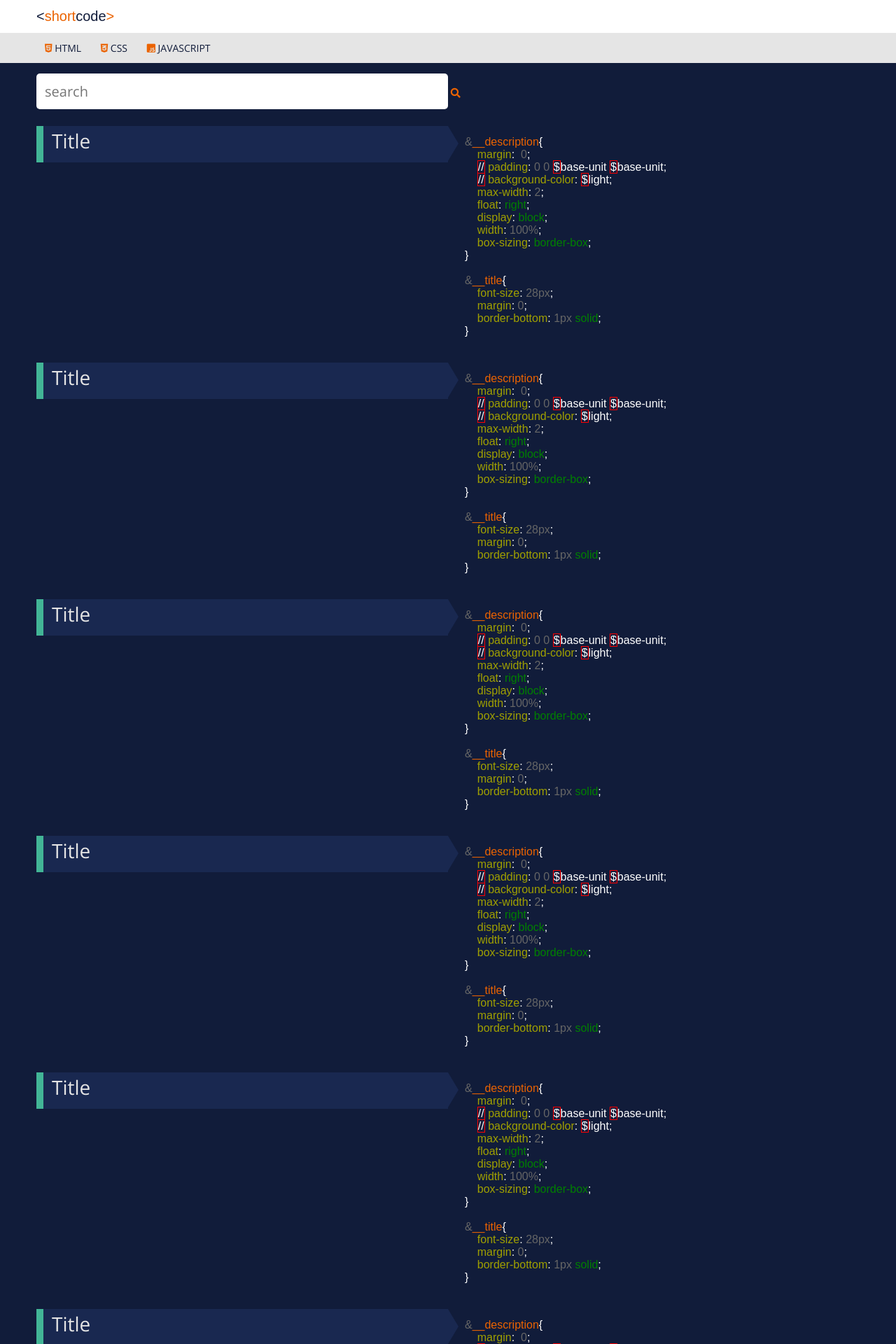
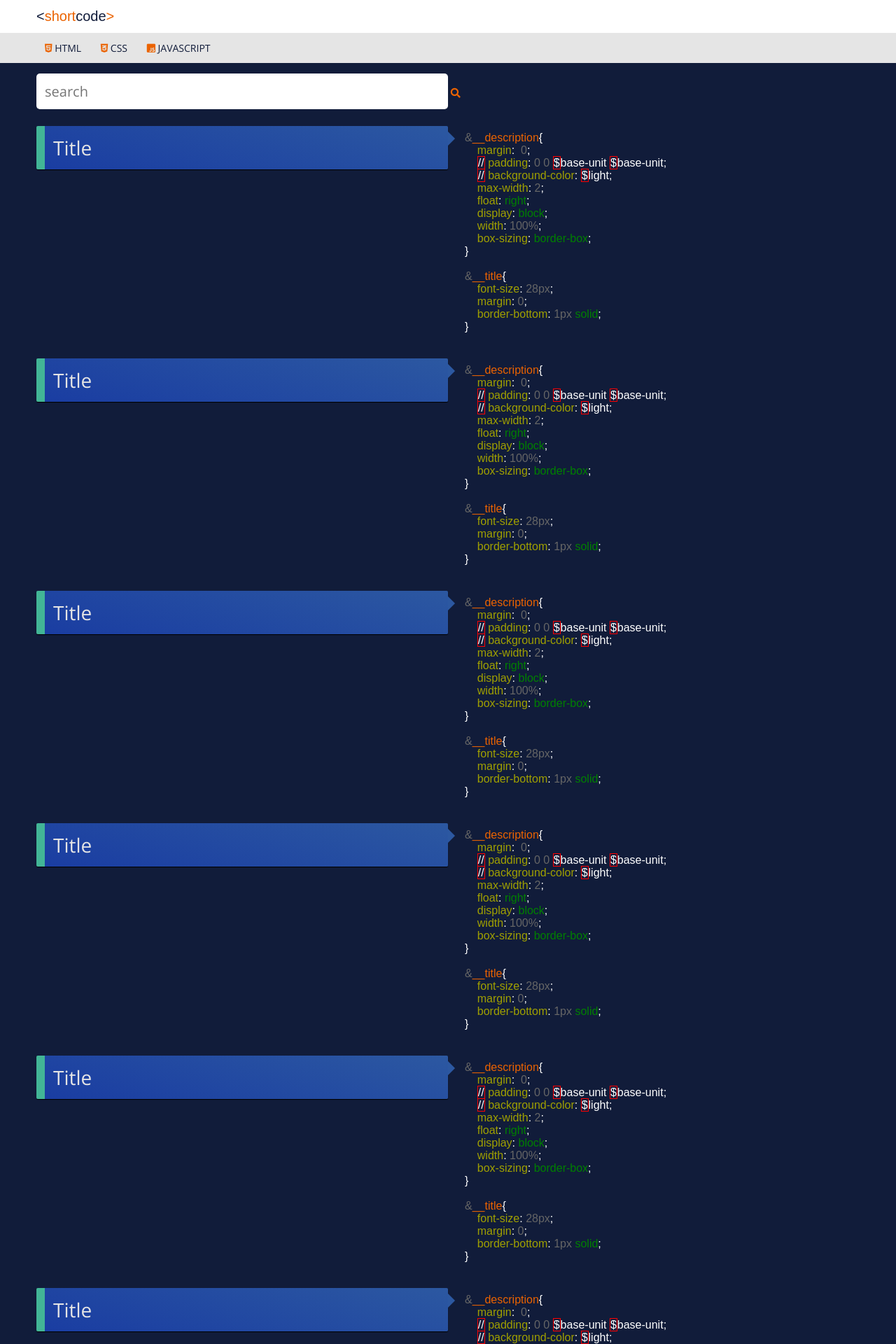
Before and after one commit to proochster/shortcode, a Jekyll site: the page built from index.html, in a window 1280 px wide. Shown: the top 1920 px of the page at 70% size. Built offline with Jekyll 4.4.1, drawn with Linux system fonts in a browser that asks for light colours; some web fonts are replaced.

Commit message:
^ Page layout

```diff
--- a/_sass/components/search.scss
+++ b/_sass/components/search.scss
@@ -7,12 +7,15 @@
 
     &__input{
         padding: $base-unit;
-        // font-family: 'Source Code Pro', monospace;
+        width: 100%;
         font-family: 'Open Sans', sans-serif;
         border: 0;
         border-radius: 5px;
-        width: 50%;
         font-size: 20px;
         box-sizing: border-box;
+
+        @include screen-bigger-than($small){
+            width: 50%;
+        }
     }
 }
--- a/_sass/components/shortcode.scss
+++ b/_sass/components/shortcode.scss
@@ -5,86 +5,119 @@
 .sc{
     color: $grey-light;
     background-color: $secondary-colour;
-    display: flex;
+
+    @include screen-bigger-than($small){
+        display: flex;
+    }
 
     &__section{
         // margin: $base-unit 0;
-        width: 50%;
+        width: 100%;
         box-sizing: border-box;
         // background-color: $light;
 
-        // + .sc__section{
-        //     background-color: $dark;
-        //     padding: $base-unit $base-unit $base-unit 0;
-        //     margin: 0;
-        // }
+        @include screen-bigger-than($small){
+          width: 50%;
+        }
     }
 
     &__description{
-        margin: $base-unit 0 0;
-        padding: 0 0 $base-unit $base-unit;
+        padding: $base-unit $base-unit 0 $base-unit;
         // background-color: $light;
-        max-width: $large / 2;
-        float: right;
         display: block;
         width: 100%;
         box-sizing: border-box;
+
+        @include screen-bigger-than($small){
+            margin: $base-unit 0 0;
+            max-width: $large / 2;
+            padding: 0 0 $base-unit $base-unit;
+            float: right;
+        }
     }
 
     &__title{
-        background-color: $secondary-highlight;
-        border-left: 10px solid $accent;
-        padding: 2px $base-unit $base-unit;
+        background-color: $style-1-primary;
+        background: linear-gradient(15deg,$style-1-primary,$style-1-secondary);
+        border-left: $base-unit solid $style-1-accent;
+        padding: $base-unit;
+        box-shadow: 0 1px 1px #000;
         position: relative;
         font-size: 28px;
         margin: 0;
+        border-radius: 2px;
 
-        &:after{
-            content: '';
-            position: absolute;
-            left: 100%;
-            border-style: solid;
-            border-width: 25px 0 25px 15px;
-            border-color: transparent transparent transparent $secondary-highlight;
-            top: 0;
+        @include screen-bigger-than($small){
+            &:after{
+                border-color: transparent transparent transparent $style-1-secondary;
+                border-style: solid;
+                border-width: 10px 0 10px 10px;
+                content: '';
+                position: absolute;
+                left: 100%;
+                top: 8px;
+            }
         }
     }
 
     &__tags{
         width: 100%;
         display: block;
-        // text-align: right;
-        padding: 0 $base-unit/2 0 $base-unit*2;
+        text-align: right;
+        padding: 0 $base-unit;
         box-sizing: border-box;
+        position: relative;
+        z-index: 1;
+        line-height: 0;
     }
 
     &__tag{
         background-color: $secondary-colour;
-        font-size: 12px;
-        padding: 0 6px;
-        position: relative;
-        top: -10px;
+        font-size: $base-unit;
+        padding: 1px $base-unit/2;
     }
 
     &__text{
         color: $grey-dark;
-        padding: 0 0 0 $base-unit*2;
+        padding: 0 $base-unit;
         margin: 0;
         font-style: italic;
+
+        &:before{
+            content: '';
+            display: inline-block;
+            vertical-align: middle;
+            width: 100%;
+            height: 1px;
+            background: linear-gradient(to right,rgba(116,95,181,0.2),transparent 80%);
+        }
+
+        @include screen-bigger-than($small){
+            padding: 0 0 0 $base-unit*2;
+        }
     }
 
     &__example{
         // background-color: $secondary-colour;
-        padding: 26px $base-unit*2 $base-unit*2;
+        padding: $base-unit $base-unit*2;
         color: $light;
         height: 100%;
         overflow: overlay;
         box-sizing: border-box;
-        font-size: 16px;
+        font-size: 14px;
         font-family: 'Encode Sans Semi Expanded', sans-serif;
+
+        @include screen-bigger-than($small){
+            padding: 20px $base-unit*2 $base-unit*2;
+            font-size: 16px;
+        }
     }
 
     &__code{
         font-family: 'Encode Sans Semi Expanded', sans-serif;
+
+        code{
+            white-space: pre-wrap;
+        }
     }
 }
--- a/_sass/variables.scss
+++ b/_sass/variables.scss
@@ -5,7 +5,6 @@
 
 // Colours
 $primary-colour: #EB6300;
-// $secondary-colour: #202943;
 $secondary-colour: #111c3a;
 $secondary-highlight: #192850;
 $grey-light: #E5E5E5;
@@ -13,7 +12,11 @@ $grey-dark: #D8D8D8;
 $light: #FFF;
 $dark: #3C455B;
 $link: #688BE3;
-$accent: #42b596;
+
+$style-1-primary: #1a3da2;
+$style-1-secondary: #2c58a1;
+$style-1-accent: #42b596;
+
 
 // Spacing
 $base-unit: 12px;
```
Also changed, not shown: code_html.html (+10 -8 lines).
